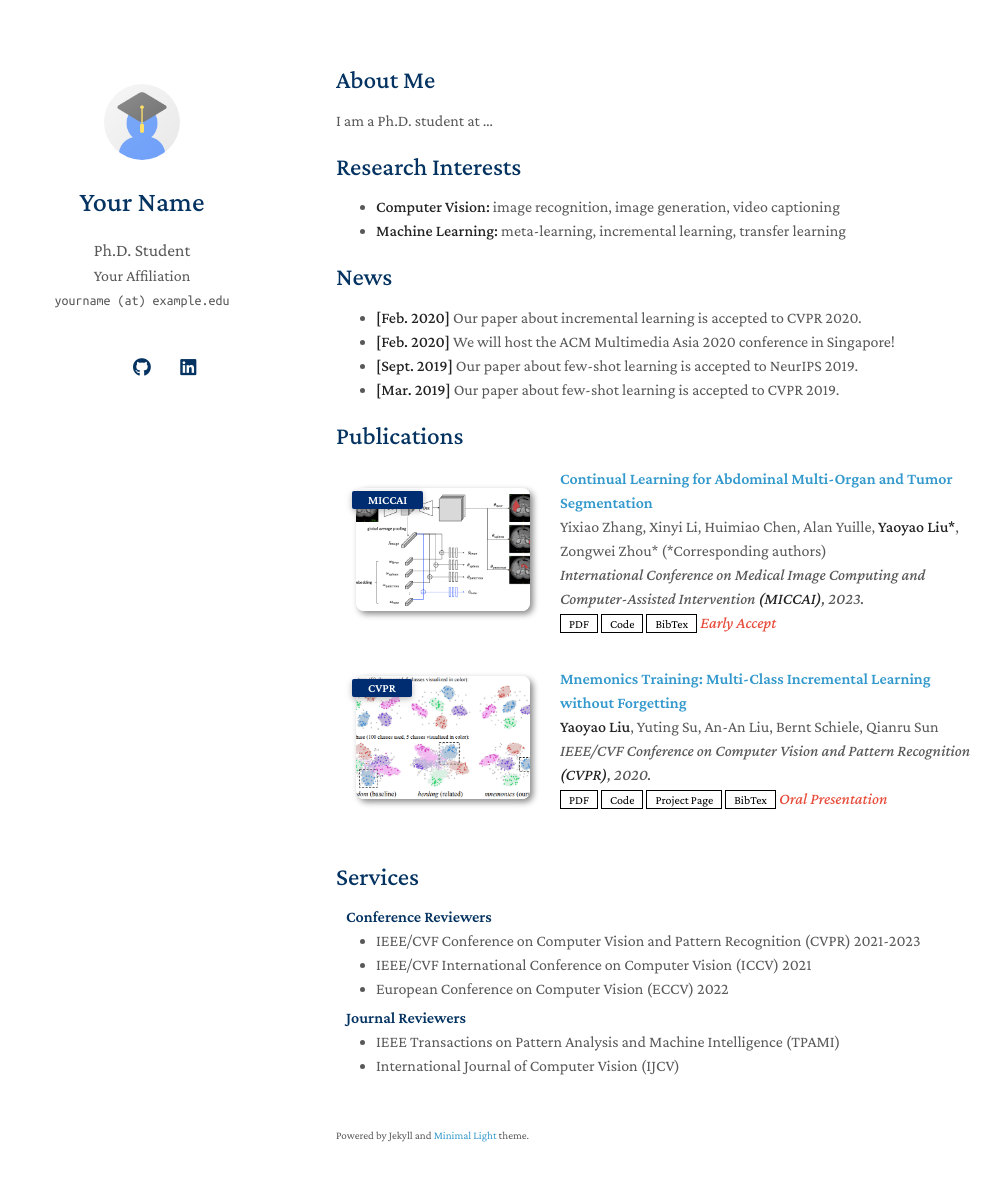
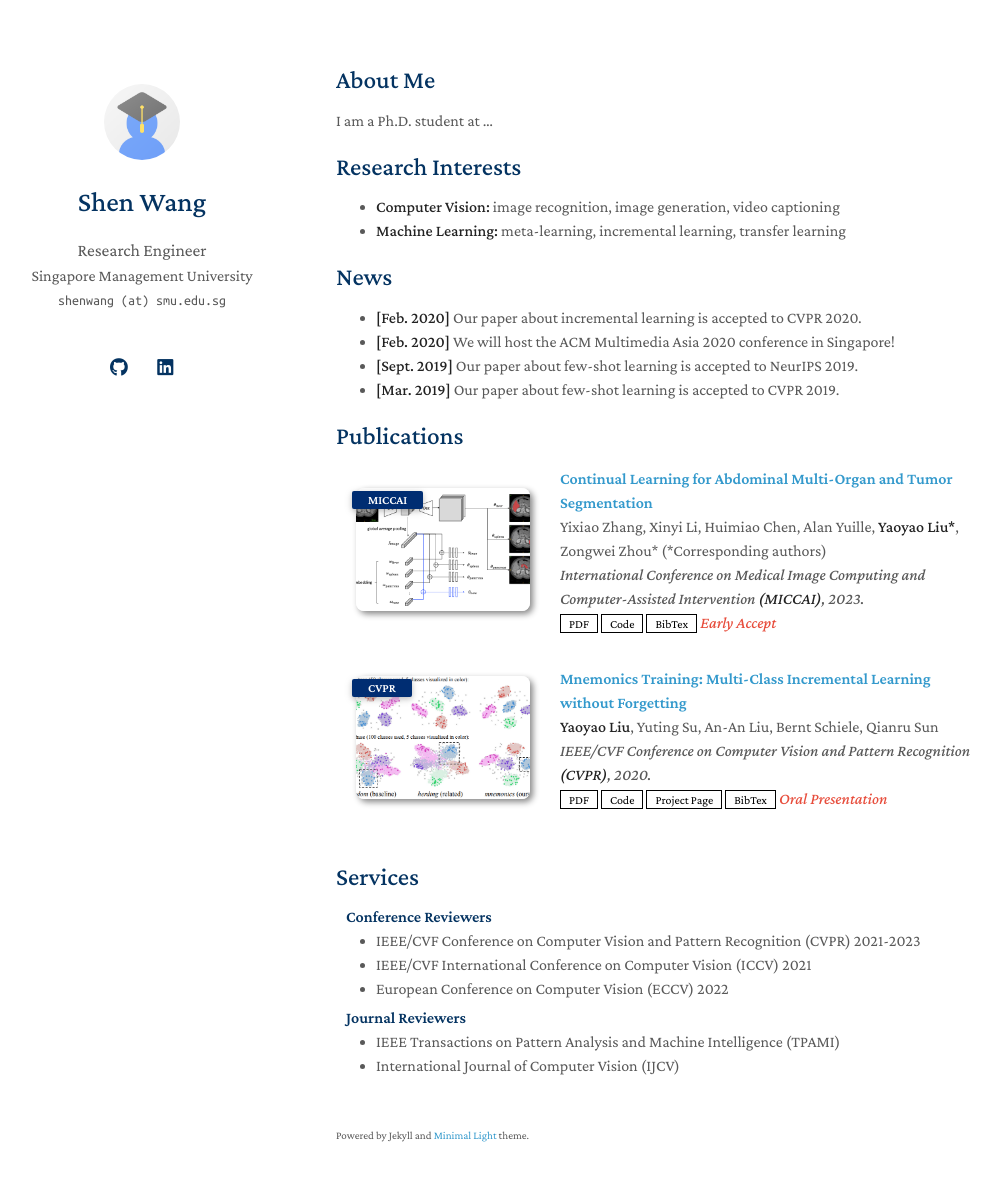
Before and after one commit to 5hEn918/5hEn918.github.io, a Jekyll site: the page built from index.md, in a window 1280 px wide and 1216 px high. Shown: the top 1181 px of the window, without its empty margins (134-1135 px from the left). Built offline with Jekyll 4.4.1, drawn with Linux system fonts in a browser that asks for light colours; a style sheet for code colours, icons or effects is not loaded; our own code applies the rules of GitHub Pages for plain Markdown files.

Commit message:
update _config.yml file, adding some info

```diff
--- a/_config.yml
+++ b/_config.yml
@@ -1,8 +1,8 @@
 # Basic Information
-title: Your Name
-position: Ph.D. Student
-affiliation: Your Affiliation
-email: yourname (at) example.edu
+title: Shen Wang
+position: Research Engineer
+affiliation: Singapore Management University
+email: shenwang (at) smu.edu.sg
 
 # Search Engine Optimization (SEO)
 # The following information is used to improve the website traffic from search engines, e.g., Google.
@@ -12,11 +12,11 @@ canonical: https://minimal-light-theme.yliu.me/
 
 # Links
 # If you don't need one of them, you may delete the corresponding line.
-google_scholar: https://scholar.google.com/
-cv_link: assets/files/curriculum_vitae.pdf
-github_link: https://github.com/
-linkedin: https://www.linkedin.com/
-twitter: https://twitter.com/
+google_scholar: https://scholar.google.com/citations?user=El0fj_IAAAAJ&hl=en
+# cv_link: assets/files/curriculum_vitae.pdf
+github_link: https://github.com/null1024-ws
+linkedin: https://www.linkedin.com/in/null1024shenwang/
+twitter: https://x.com/null1024_shen
 
 # Images (e.g., your profile picture and your website's favicon)
 # "favicon" and "favicon_dark" are used for the light and dark modes, respectively.
@@ -38,7 +38,7 @@ font: "Serif" # or "Sans Serif"
 
 # Google Analytics ID
 # Please remove this if you don't use Google Analytics
-google_analytics: UA-111540567-4
+# google_analytics: UA-111540567-4
 
 # Use this project as a remote theme for GitHub Pages
 # See the guide here: https://docs.github.com/en/pages/setting-up-a-github-pages-site-with-jekyll/adding-a-theme-to-your-github-pages-site-using-jekyll
```
